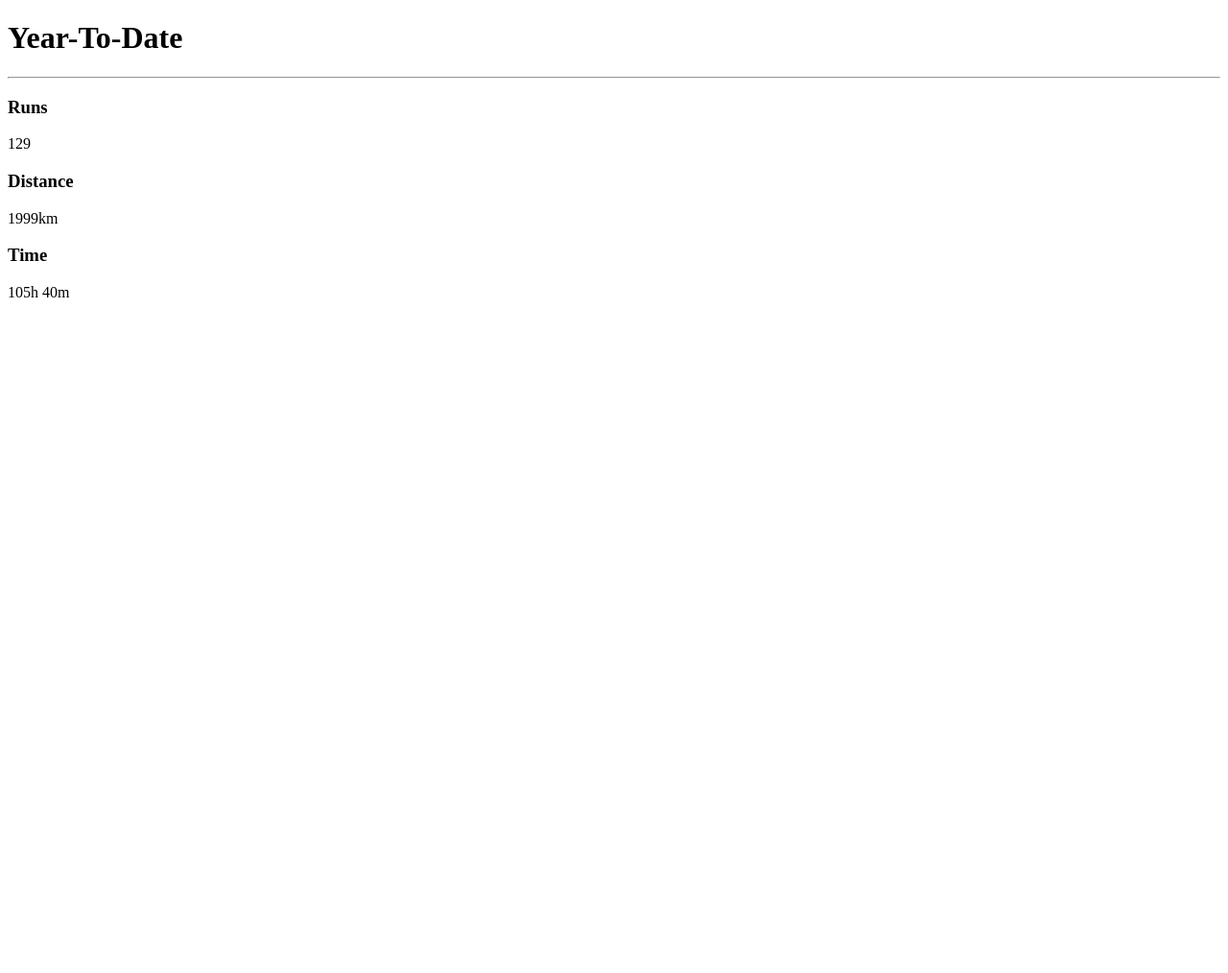
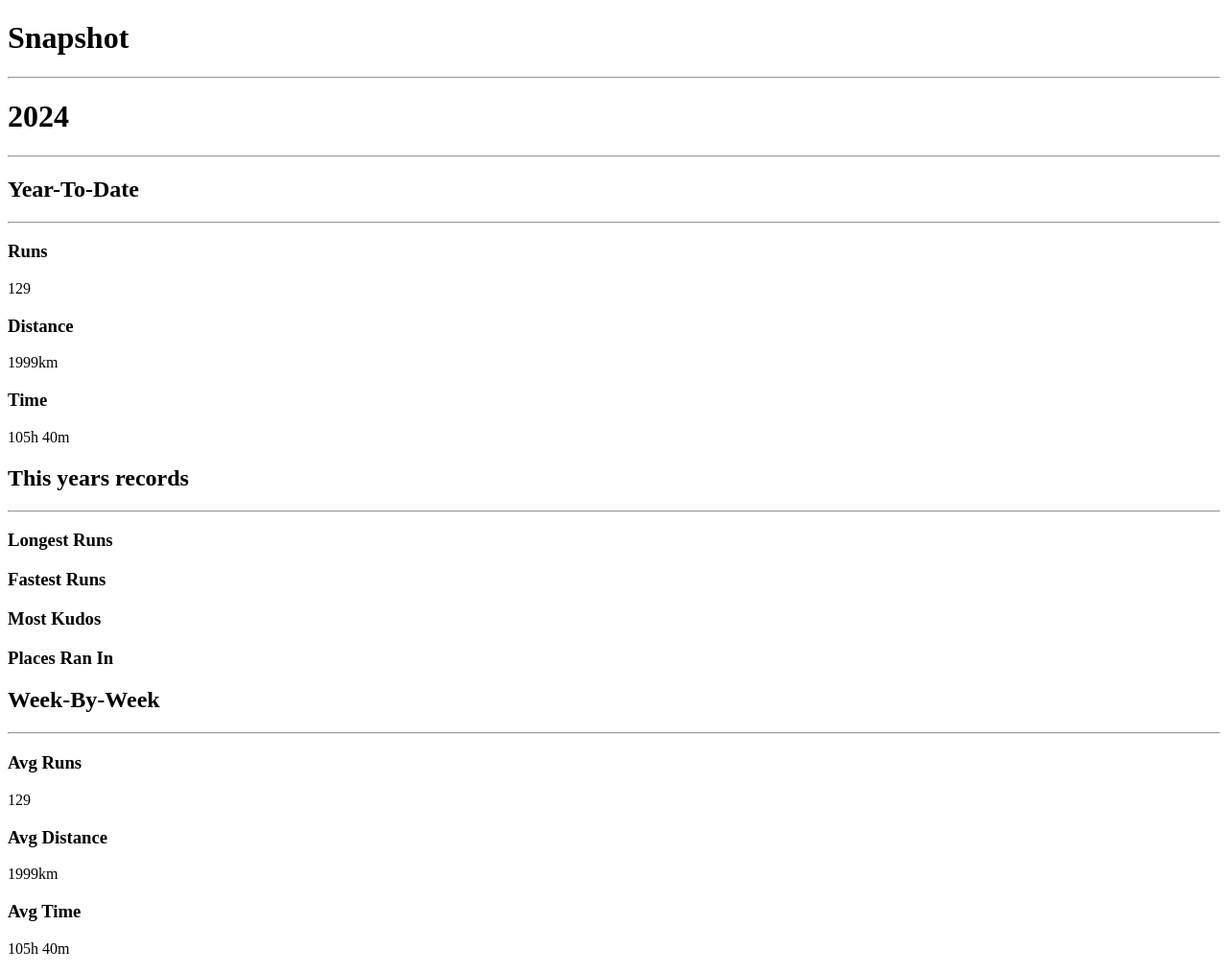
Before and after one commit to TMahy/strava_api_project, a plain HTML site: page index.html in a window 1280 px wide. Shown: the whole page at 96% size. Before the commit the page ends 800 px from the top, so only its background shows below. Drawn offline with Linux system fonts and the light colour scheme.

Commit message:
Html Skeleton

```diff
--- a/index.html
+++ b/index.html
@@ -8,13 +8,19 @@
 <body>
     <main class="container">
         <div class="banner">
-            <div></div>
-            <h1></h1>
-            <div></div>
+            <div class='banner-title'>
+            <h1>Snapshot</h1>
+            <hr>
+            </div>
+            <div class='banner-year'>
+                <h1>2024</h1>
+                <hr>
+            </div>
+
         </div>
         <div class="section year_summary">
             <div class="section_title">
-                <h1>Year-To-Date</h1>
+                <h2>Year-To-Date</h2>
                 <hr>
             </div>
             <div class="section_data">
@@ -31,10 +37,55 @@
                     <p class="section_data_number">105h 40m</p>
                 </div>
             </div>
+        </div>
+        <div class="section year_best">
+            <div class="section_title">
+                <h2>This years records</h2>
+                <hr>
+            </div>
+            <div class="section_data">
+                <div class="section_data_item">
+                    <h3 class="section_data_title">Longest Runs</h3>
 
+                </div>
+                <div class="section_data_item">
+                    <h3 class="section_data_title">Fastest Runs</h3>
+
+                </div>
+                <div class="section_data_item">
+                    <h3 class="section_data_title">Most Kudos</h3>
+
+                </div>
+                <div class="section_data_item">
+                    <h3 class="section_data_title">Places Ran In</h3>
+
+                </div>
+            </div>
         </div>
-        <div class="section year_best"></div>
-        <div class="section year_weekly"></div>
+
+        <div class="section year_weekly">
+            <div class="section_title">
+                <h2>Week-By-Week</h2>
+                <hr>
+            </div>
+            <div class="section_data">
+                <div class="section_data_item">
+                    <h3 class="section_data_title">Avg Runs</h3>
+                    <p class="section_data_number">129</p>
+                </div>
+                <div class="section_data_item">
+                    <h3 class="section_data_title">Avg Distance</h3>
+                    <p class="section_data_number">1999km</p>
+                </div>
+                <div class="section_data_item">
+                    <h3 class="section_data_title">Avg Time</h3>
+                    <p class="section_data_number">105h 40m</p>
+                </div>
+            </div>
+            <div class="graph_container">
+                <div class="graph"></div>
+            </div>
+        </div>
     </main>
 </body>
 </html>
```
